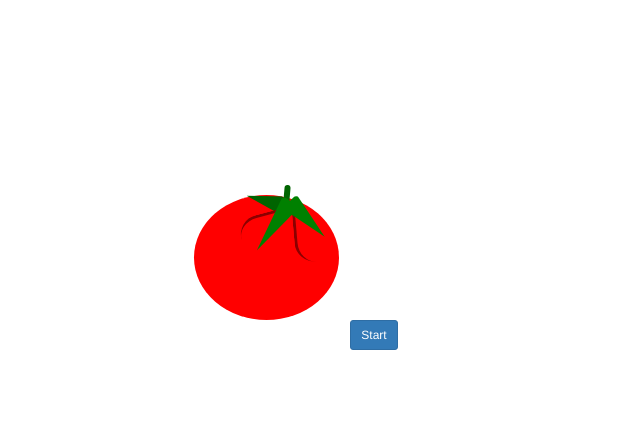
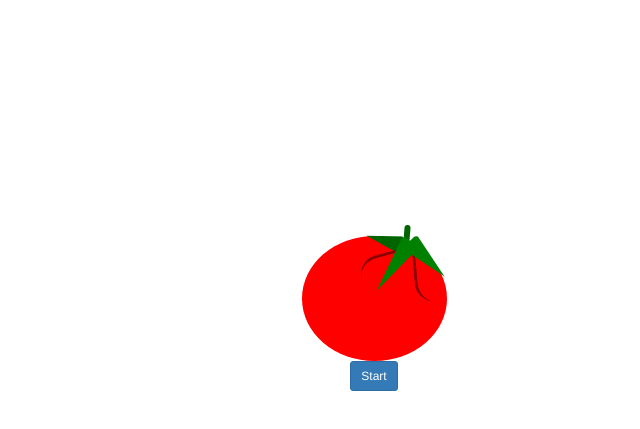
Before and after one commit to dwesleyprice/pomodor-timer, a plain HTML site: page index.html in a window 1280 px wide. Shown: the part 37-466 px from the top of the page, without its empty margins (266-906 px from the left). Drawn offline with nearby package versions, Linux system fonts and the light colour scheme.

Commit message:
Almost There
Centered to bootstrap button!

```diff
--- a/index.html
+++ b/index.html
@@ -14,12 +14,14 @@
   <div class="row">
     <div class="col-sm-4"></div>
     <div class="col-sm-4">
+          <div class="tomato-top">
       <div class="stem"></div>
       <div class="star-one"></div>
       <div class="star-two"></div>
       <div class="star-three"></div>
       <div class="dimple-one"></div>
       <div class="dimple-two"></div>
+      </div>
         <div id="tomato" class="pomodoro">
           <div id="mycounter"></div>
           <div id="breakCounter"></div>
--- a/styles.css
+++ b/styles.css
@@ -19,6 +19,14 @@ button{
 	margin: auto;
 	display: inline-block;
 	text-align: center;
+}
+
+.tomato-top{
+	margin:  auto;
+	display: inline-block;
+	position: relative;
+	top:  40px;
+	left:  -35px;
 }
 
 .star-one{
@@ -111,6 +119,7 @@ button{
 	width:  145px;
 	height:  125px;
 	border-radius: 50%;
+	margin:  auto;
 }
 
 .pomodoro-green{
@@ -120,6 +129,7 @@ button{
 	width:  145px;
 	height:  125px;
 	border-radius: 50%;
+	margin:  auto;
 }
 
 .fill{
```
